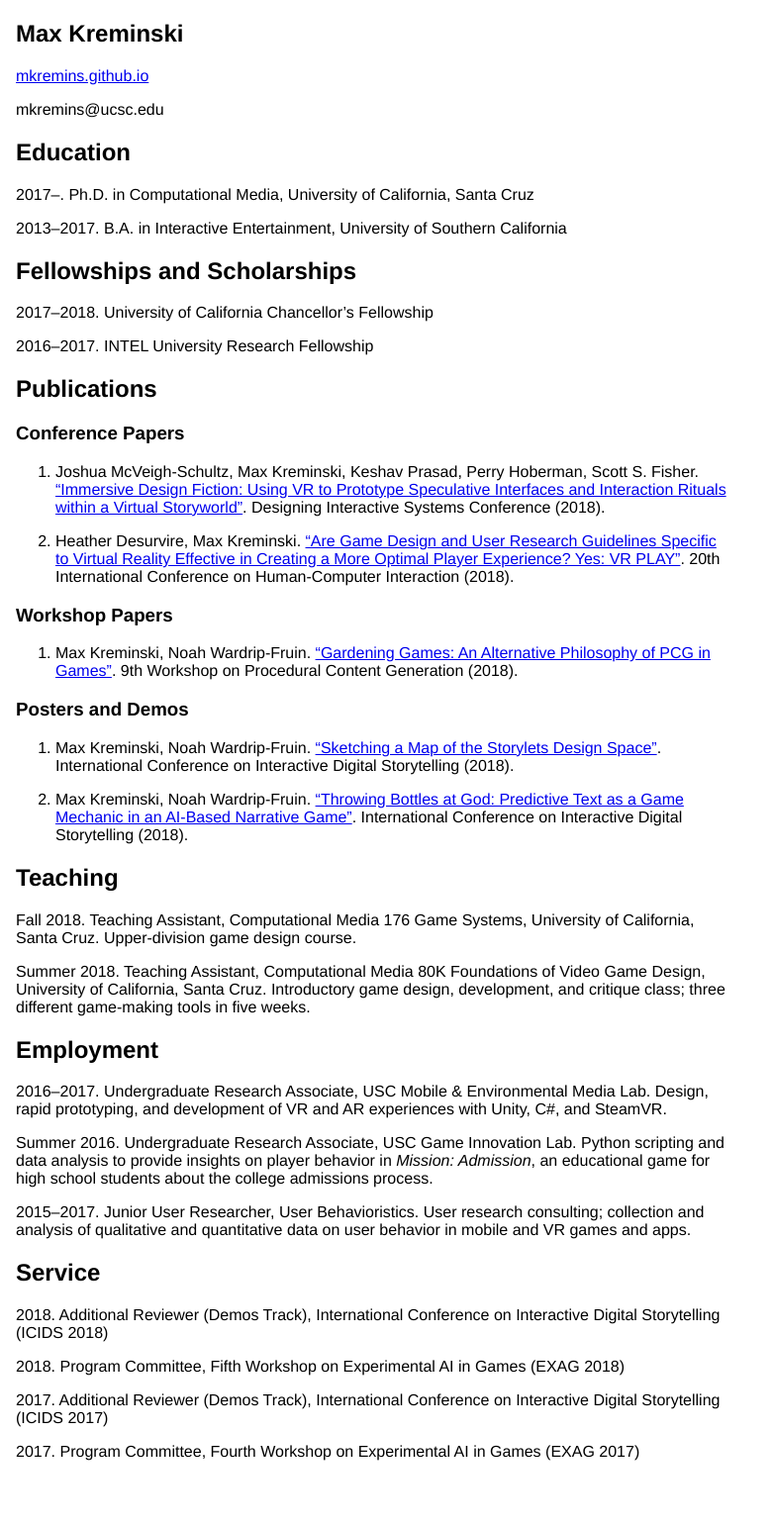
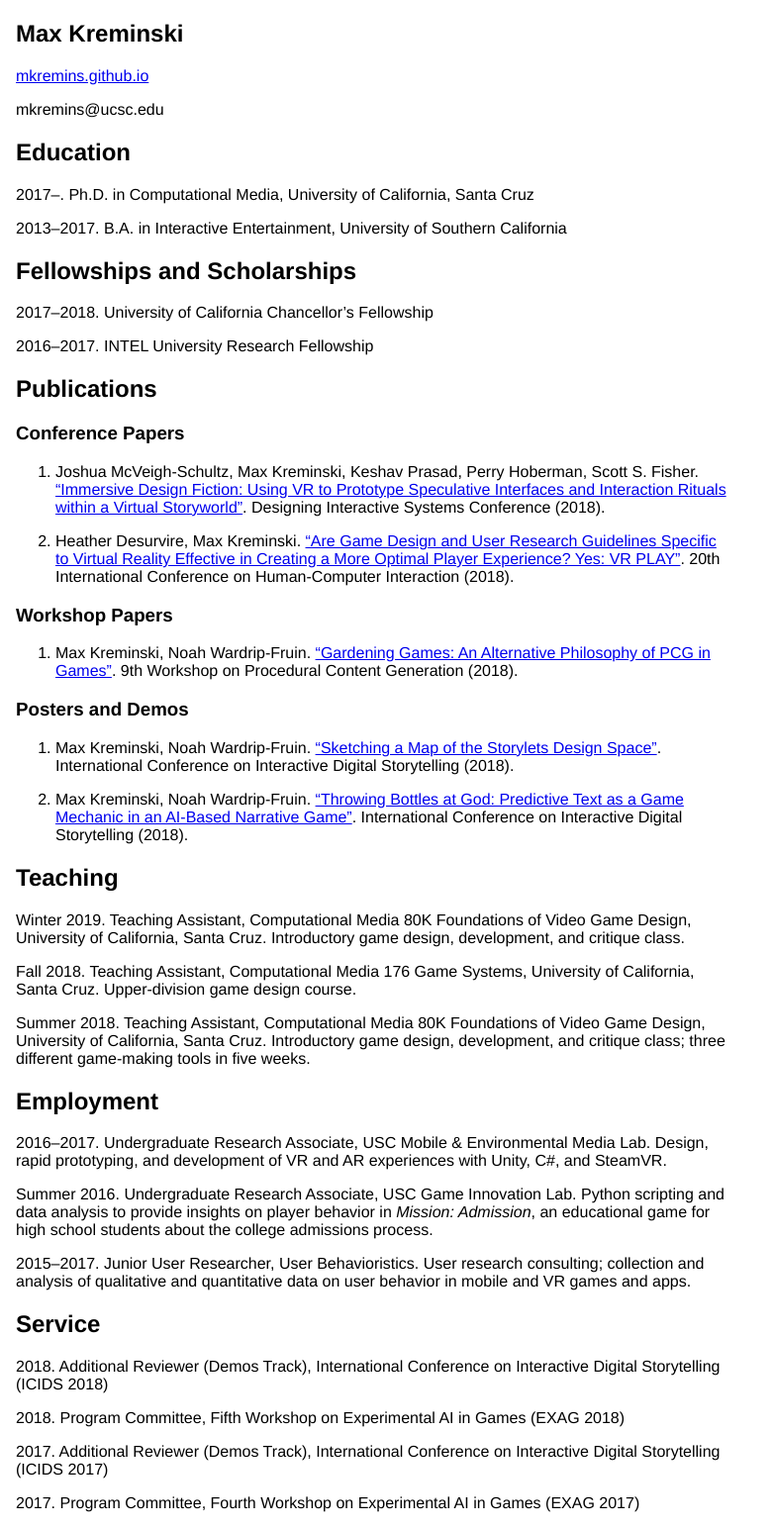
Before and after one commit to mkremins/mkremins.github.io, a Jekyll site: the page cv/index.html, which Jekyll copies as it is, in a window 1280 px wide. Shown: the whole page at 99% size, without its empty margins (0-781 px from the left). Built offline with Jekyll 4.4.1, drawn with Linux system fonts in a browser that asks for light colours; before the commit the page ends 1492 px from its top, so only the background shows below that.

Commit message:
Add Winter 2019 TAship to CV

```diff
--- a/cv/index.html
+++ b/cv/index.html
@@ -58,6 +58,7 @@
     </section>
     <section>
       <h2>Teaching</h2>
+      <p>Winter 2019. Teaching Assistant, Computational Media 80K Foundations of Video Game Design, University of California, Santa Cruz. Introductory game design, development, and critique class.</p>
       <p>Fall 2018. Teaching Assistant, Computational Media 176 Game Systems, University of California, Santa Cruz. Upper-division game design course.</p>
       <p>Summer 2018. Teaching Assistant, Computational Media 80K Foundations of Video Game Design, University of California, Santa Cruz. Introductory game design, development, and critique class; three different game-making tools in five weeks.</p>
     </section>
```
